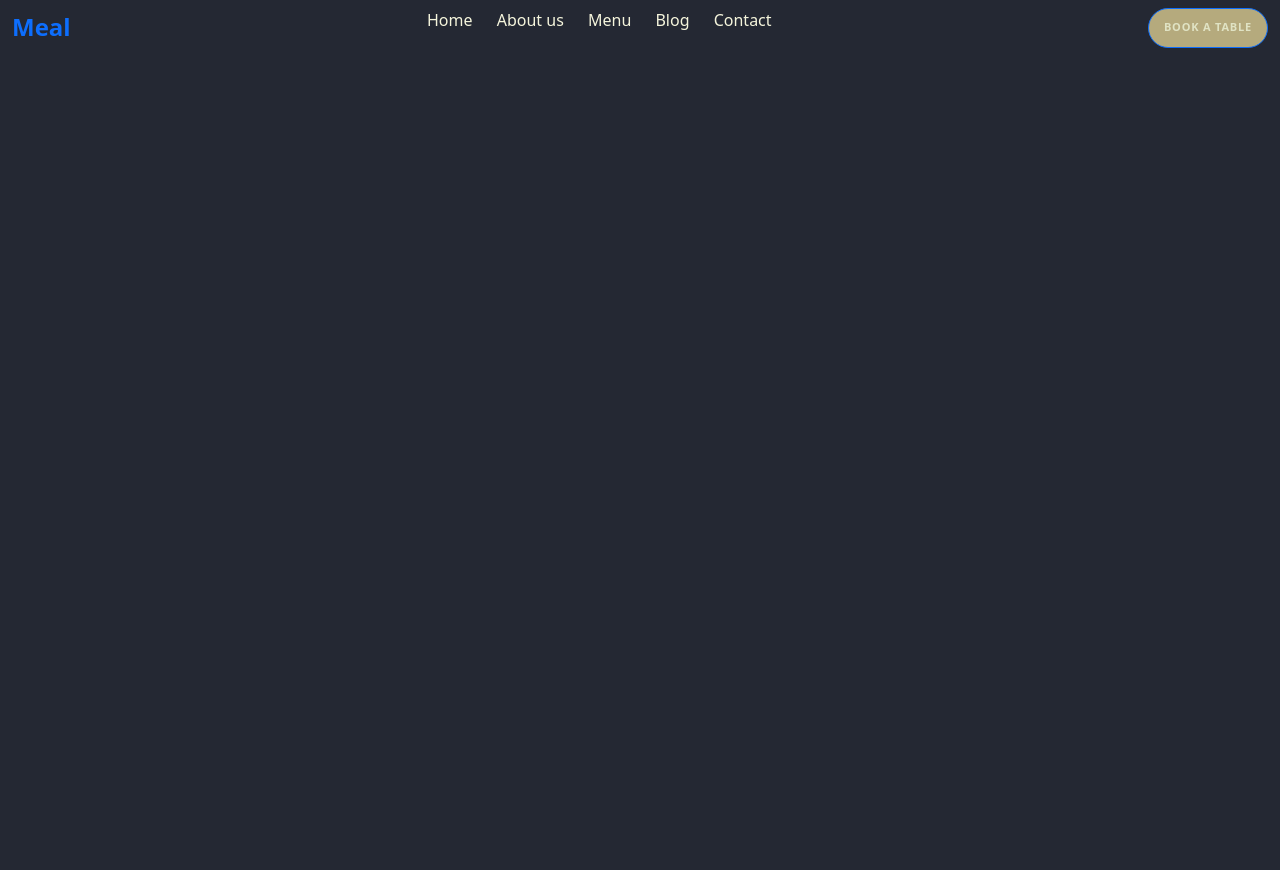
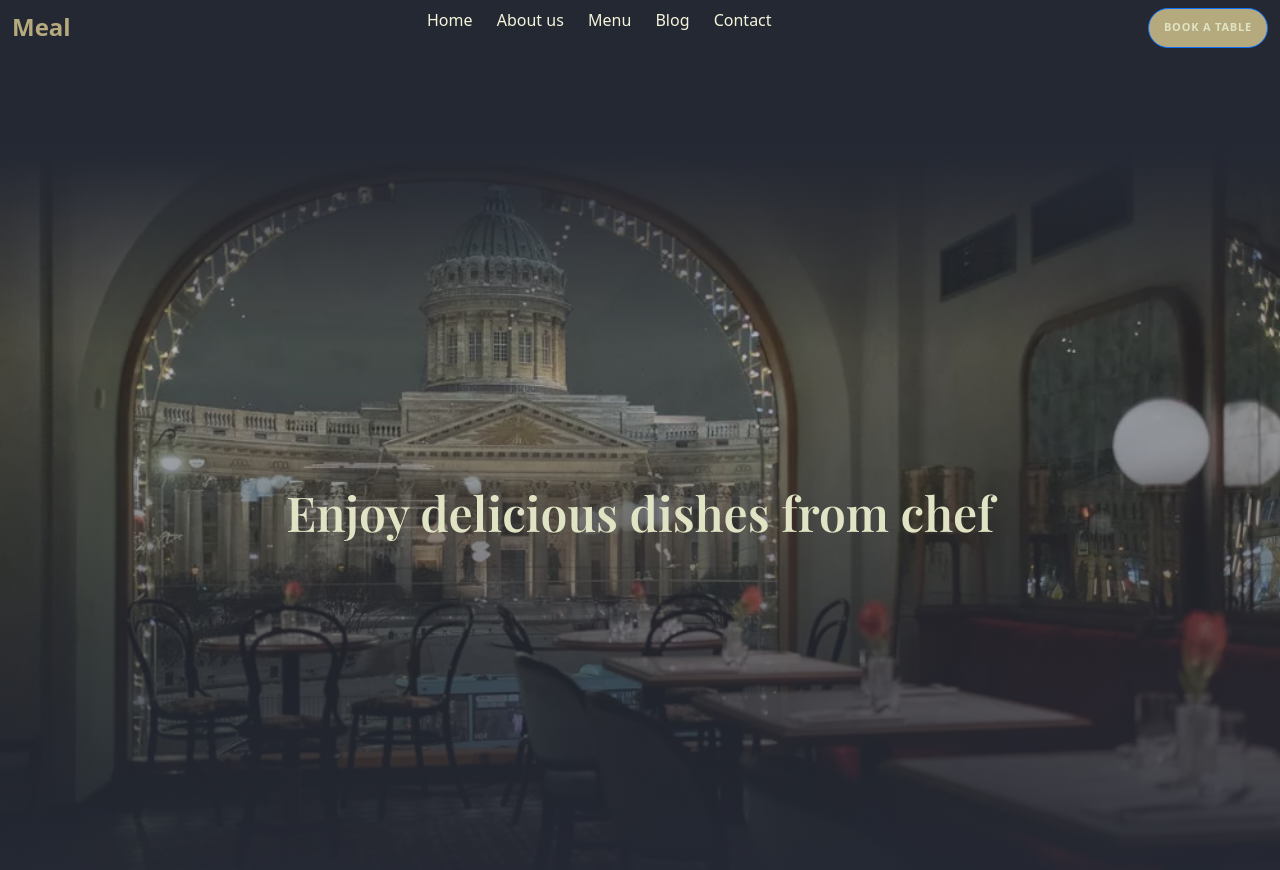
Before and after one commit to HumayImanova/JDProject, a plain HTML site: page index.html in a window 1280 px wide. Before the commit the page ends 800 px from the top, so only its background shows below. Drawn offline with nearby package versions, Linux system fonts and the light colour scheme.

Commit message:
Fix changes

```diff
--- a/assets/css/style.css
+++ b/assets/css/style.css
@@ -1,3 +1,15 @@
+.font1{
+    font-family: 'Playfair Display', serif !important;
+}
+
+.font2{
+    font-family: 'Raleway', sans-serif !important;
+}
+
+.font3{
+    font-family: 'Roboto', sans-serif !important;
+}
+
 body{
     width: 100%;
     margin: auto;
@@ -63,3 +75,52 @@ body{
     letter-spacing: .05rem;
     padding: 10px 15px;
 }
+
+.text-primary {
+    color: #b5aa7d !important;
+    margin: 0%;
+    padding: 0;
+}
+
+.header-section{
+    position: relative;
+    height: 100vh;
+    min-height: 840px;
+    background-size: cover;
+    background-repeat: no-repeat;
+    background-position: center;
+    text-align: center;
+    background-attachment: fixed;
+    box-sizing: border-box;
+}
+
+.header-section::before{
+    content: "";
+    position: absolute;
+    height: 100%;
+    width: 100%;
+    top: 0%;
+    left: 0%;
+    background-image: linear-gradient(180deg,#242833 5.98%, rgba(69, 77, 86, 0.38) 30.04%, #242833 98.19% ) ;
+}
+
+.header-content{
+    position: absolute;
+    display: flex;
+    top: 0%;
+    left: 0%;
+    right: 0%;
+    bottom: 0%;
+    justify-content: center;
+    text-align: center;
+    align-items: center;
+    z-index: 2;
+}
+
+h1{
+    font-size: 48px;
+    line-height: 64px;
+    font-weight: 700;
+    color: #e0e3c4;
+
+}
--- a/index.html
+++ b/index.html
@@ -7,6 +7,10 @@
     <title>Document</title>
     <link rel="stylesheet" href="./assets/css/bootstrap.css">
     <link rel="stylesheet" href="./assets/css/style.css">
+    <link
+      href="https://fonts.googleapis.com/css2?family=Playfair+Display:wght@400;600&family=Raleway:wght@400;600&family=Roboto:wght@300;400;500&display=swap"
+      rel="stylesheet"
+    />
 </head>
 <body>
     <header>
@@ -39,6 +43,18 @@
                 </div>
             </div>
         </nav>
+        <div class="header-section" style="background-image:url(./assets/img/header-img.webp) ;">
+            <div class="container">
+                <div class="row">
+                    <div class="col-lg-12">
+                        <div class="header-content">
+                            <h1 class="font1">Enjoy delicious dishes from chef </h1>
+                        </div>
+                    </div>
+                </div>
+            </div>
+
+        </div>
     </header>
 </body>
 </html>
```
Also changed, not shown: assets/img/header-img.webp (added).
